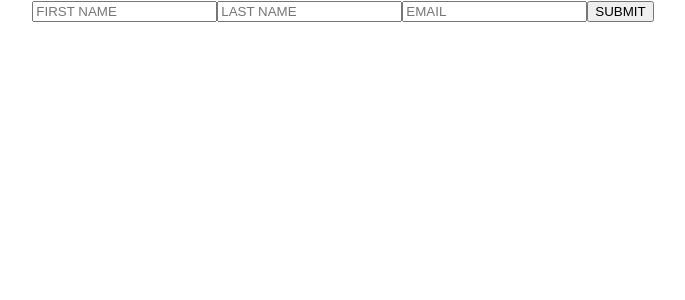
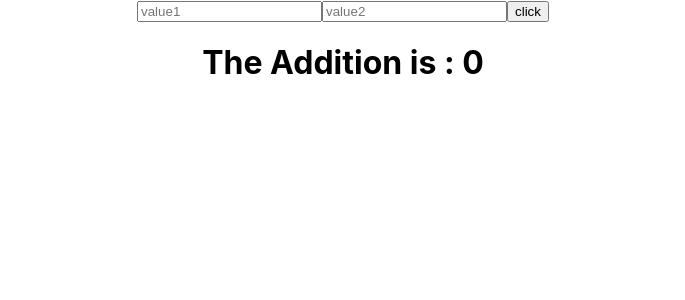
Before and after one commit to tanishk15sharma/useState-Hook, a React (Create React App) app: page / in a window 1280 px wide. Shown: the top 300 px of the page, without its empty margins (297-982 px from the left). Built offline with nearby package versions, Linux system fonts and the light colour scheme.

Commit message:
usestate-addition

```diff
--- a/src/App.js
+++ b/src/App.js
@@ -6,6 +6,7 @@ import HookCounter3 from "./components/HookCounter3";
 import ArrayList from "./components/Hook-Array";
 import HookInput from "./components/Hook-usestate";
 import FormHandler from "./components/Form-useState";
+import Addfunction from "./components/Add-useState";
 
 function App() {
   return (
@@ -15,7 +16,8 @@ function App() {
       {/* <HookCounter3 /> */}
       {/* <ArrayList /> */}
       {/* <HookInput /> */}
-      <FormHandler />
+      {/* <FormHandler /> */}
+      <Addfunction />
     </div>
   );
 }
--- /dev/null
+++ b/src/components/Add-useState.js
@@ -0,0 +1,42 @@
+import React, { useState } from "react";
+
+function Addfunction() {
+  const [value1, setValue1] = useState(null);
+  const [value2, setValue2] = useState(null);
+  const [displayValue, setDisplayValue] = useState(0);
+
+  const addValues = () => {
+    // if (value2 !== null && value1 !== null) {
+    setDisplayValue(Number(value1) + Number(value2));
+    // }
+
+    // value2 !== null ? setDisplayValue(Number(value1) + Number(value2)) : "";
+  };
+
+  return (
+    <div>
+      <input
+        type="number"
+        placeholder="value1"
+        value={value1}
+        onChange={(e) => {
+          setValue1(e.target.value);
+          //   addValues();
+        }}
+      />
+      <input
+        type="number"
+        placeholder="value2"
+        value={value2}
+        onChange={(e) => {
+          setValue2(e.target.value);
+          //   addValues();
+        }}
+      />
+      <button onClick={addValues}>click</button>
+      <h1> The Addition is : {displayValue} </h1>
+    </div>
+  );
+}
+
+export default Addfunction;
```
